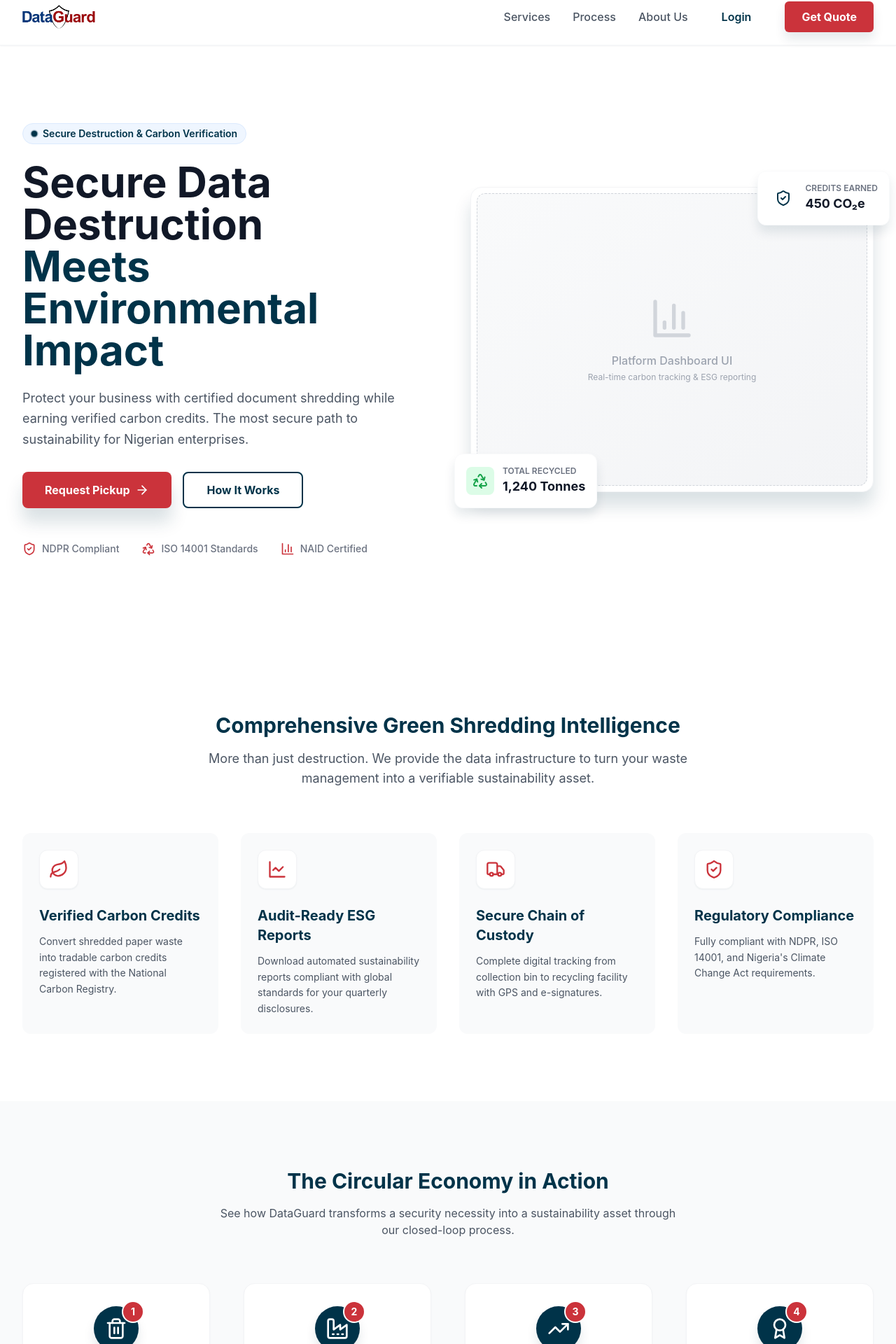
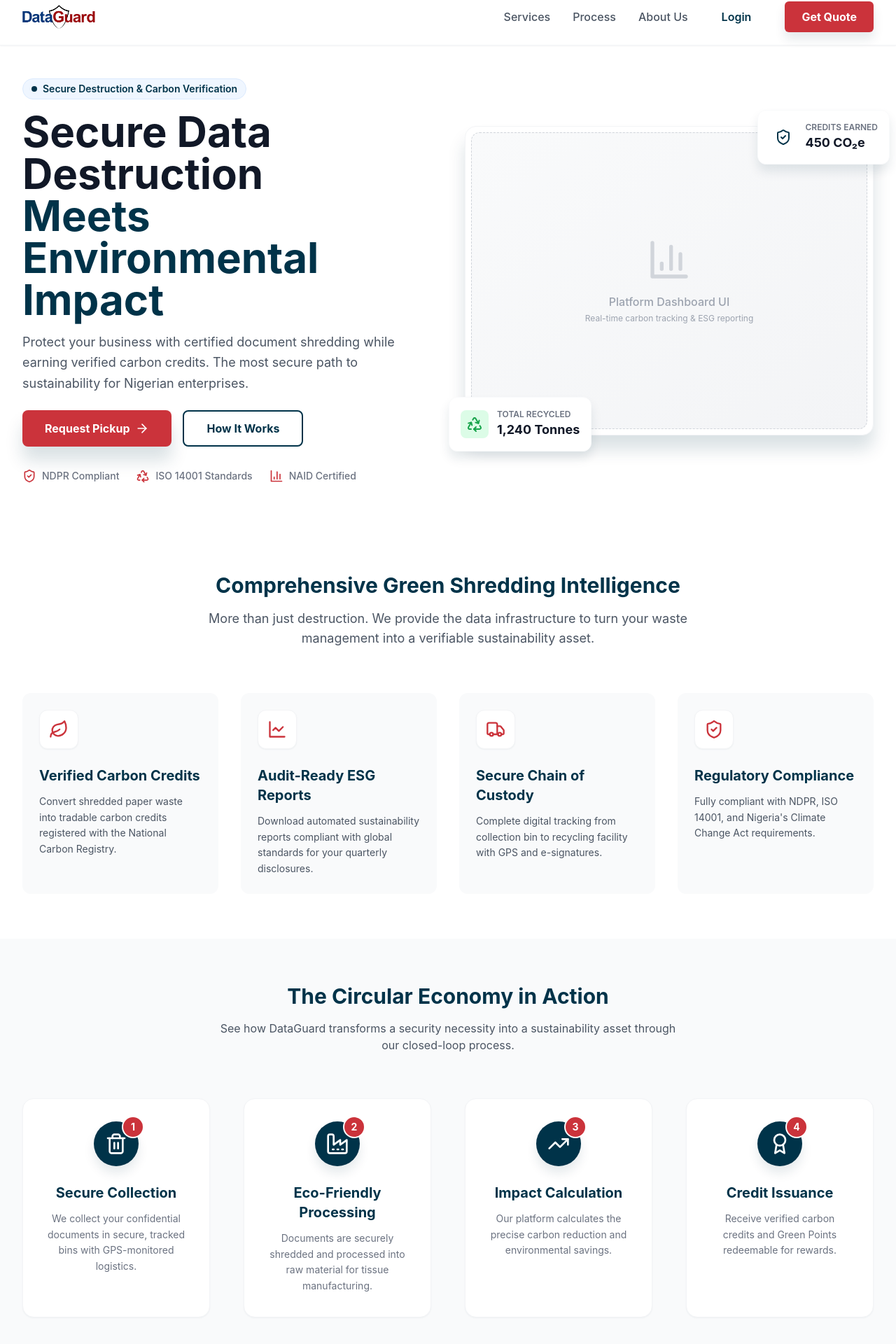
Before and after one commit to savebiz/ShredIT, a Next.js app: page / in a window 1280 px wide. Shown: the part 16-1936 px from the top of the page at 70% size. Built offline with nearby package versions, Linux system fonts and the light colour scheme; no server answers.

Commit message:
style: Reduce Landing Page Spacing for First-Glance Visibility

```diff
--- a/components/landing/CTA.tsx
+++ b/components/landing/CTA.tsx
@@ -3,7 +3,7 @@
 
 export default function CTA() {
     return (
-        <section id="contact" className="py-24 px-4 bg-primary relative overflow-hidden">
+        <section id="contact" className="py-16 px-4 bg-primary relative overflow-hidden">
             <div className="absolute inset-0 opacity-10 pattern-dots"></div>
 
             <div className="max-w-4xl mx-auto text-center relative z-10 text-white">
--- a/components/landing/Features.tsx
+++ b/components/landing/Features.tsx
@@ -25,7 +25,7 @@
 
 export default function Features() {
     return (
-        <section id="features" className="py-24 bg-white relative">
+        <section id="features" className="py-16 bg-white relative">
             <div className="max-w-7xl mx-auto px-4 sm:px-6 lg:px-8">
                 <div className="text-center max-w-3xl mx-auto mb-16">
                     <h2 className="text-3xl font-bold mb-4">Comprehensive Green Shredding Intelligence</h2>
--- a/components/landing/Hero.tsx
+++ b/components/landing/Hero.tsx
@@ -3,16 +3,16 @@
 
 export default function Hero() {
     return (
-        <section className="relative pt-32 pb-20 lg:pt-48 lg:pb-32 overflow-hidden">
+        <section className="relative pt-24 pb-12 lg:pt-32 lg:pb-16 overflow-hidden">
             {/* Background decoration */}
             <div className="absolute top-0 right-0 -z-10 translate-x-1/3 -translate-y-1/4 opacity-10">
                 <Recycle size={600} className="text-primary" />
             </div>
 
             <div className="max-w-7xl mx-auto px-4 sm:px-6 lg:px-8">
-                <div className="grid lg:grid-cols-2 gap-16 items-center">
+                <div className="grid lg:grid-cols-2 gap-8 lg:gap-12 items-center">
                     <div>
-                        <div className="inline-flex items-center gap-2 px-3 py-1 rounded-full bg-blue-50 text-primary text-sm font-semibold mb-6 border border-blue-100">
+                        <div className="inline-flex items-center gap-2 px-3 py-1 rounded-full bg-blue-50 text-primary text-sm font-semibold mb-4 border border-blue-100">
                             <span className="relative flex h-2 w-2">
                                 <span className="animate-ping absolute inline-flex h-full w-full rounded-full bg-primary opacity-75"></span>
                                 <span className="relative inline-flex rounded-full h-2 w-2 bg-primary"></span>
@@ -20,12 +20,12 @@
                             Secure Destruction & Carbon Verification
                         </div>
 
-                        <h1 className="text-4xl lg:text-5xl xl:text-6xl font-bold leading-tight mb-6 text-gray-900">
+                        <h1 className="text-4xl lg:text-5xl xl:text-6xl font-bold leading-tight mb-4 text-gray-900">
                             Secure Data Destruction <br />
                             <span className="text-primary">Meets Environmental Impact</span>
                         </h1>
 
-                        <p className="text-lg text-gray-600 mb-8 max-w-xl leading-relaxed">
+                        <p className="text-lg text-gray-600 mb-6 max-w-xl leading-relaxed">
                             Protect your business with certified document shredding while earning verified carbon credits. The most secure path to sustainability for Nigerian enterprises.
                         </p>
 
@@ -39,7 +39,7 @@
                             </Link>
                         </div>
 
-                        <div className="mt-12 flex items-center gap-8 text-sm font-medium text-gray-500">
+                        <div className="mt-8 flex items-center gap-6 text-sm font-medium text-gray-500">
                             <div className="flex items-center gap-2">
                                 <ShieldCheck className="h-5 w-5 text-secondary" />
                                 <span>NDPR Compliant</span>
@@ -55,7 +55,7 @@
                         </div>
                     </div>
 
-                    <div className="relative">
+                    <div className="relative mt-8 lg:mt-0">
                         <div className="relative bg-white rounded-2xl shadow-xl border border-gray-100 p-2 z-10 animate-fade-in-up">
                             {/* Placeholder for Dashboard Image / UI Mockup */}
                             <div className="aspect-[4/3] bg-gradient-to-br from-gray-50 to-gray-100 rounded-xl flex items-center justify-center border border-dashed border-gray-300">
--- a/components/landing/HowItWorks.tsx
+++ b/components/landing/HowItWorks.tsx
@@ -25,7 +25,7 @@
 
 export default function HowItWorks() {
     return (
-        <section id="how-it-works" className="py-24 bg-gray-50">
+        <section id="how-it-works" className="py-16 bg-gray-50">
             <div className="max-w-7xl mx-auto px-4 sm:px-6 lg:px-8">
                 <div className="text-center mb-16">
                     <h2 className="text-3xl font-bold mb-4">The Circular Economy in Action</h2>
```
